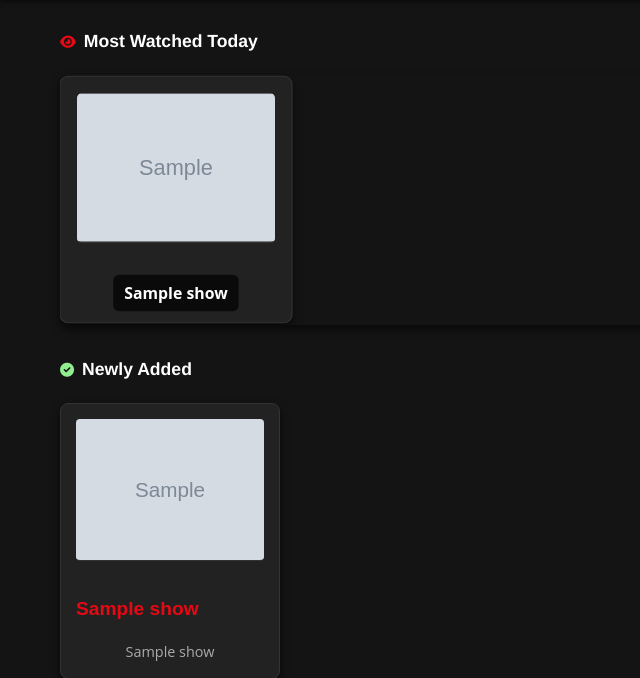
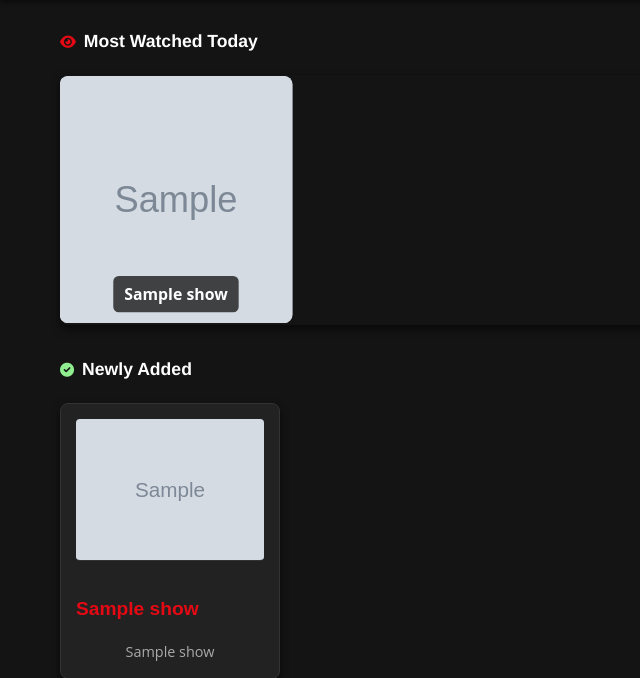
Before and after one commit to manybotts/tvweb, a Flask app: page / in a window 1280 px wide. Shown: the part 68-746 px from the top of the page, without its empty margins (0-640 px from the left). Run offline with Flask 3, Linux system fonts and the light colour scheme; tables that the repository leaves empty hold one stand-in row (values such as "Sample post"); grey boxes marked "Sample" are stand-in pictures.

Commit message:
Update index.html

```diff
--- a/tv_app/templates/index.html
+++ b/tv_app/templates/index.html
@@ -15,10 +15,10 @@
              <div class="desktop-slideshow">
                 <div class="slideshow-inner">
                 {% for show in trending_shows %}
-                    <div class="mySlides card">
+                    <div class="mySlides">
                         <a href="{{ url_for('show_details', show_id=show.id) }}">
                             {% if show.poster_path %}
-                                <img src="{{ show.poster_path }}" alt="{{ show.show_name }}">
+                                <img src="{{ show.poster_path }}" alt="{{ show.show_name }}" class="slideshow-image">
                             {% else %}
                                 <div class="telegram-loader"></div>
                             {% endif %}
@@ -32,10 +32,10 @@
              <div class="mobile-slideshow">
                 <div class="slideshow-inner">
                 {% for show in trending_shows %}
-                    <div class="mySlides card">
+                    <div class="mySlides">
                         <a href="{{ url_for('show_details', show_id=show.id) }}">
                             {% if show.poster_path %}
-                                <img src="{{ show.poster_path }}" alt="{{ show.show_name }}">
+                                <img src="{{ show.poster_path }}" alt="{{ show.show_name }}" class="slideshow-image">
                             {% else %}
                                 <div class="telegram-loader"></div>
                             {% endif %}
```
